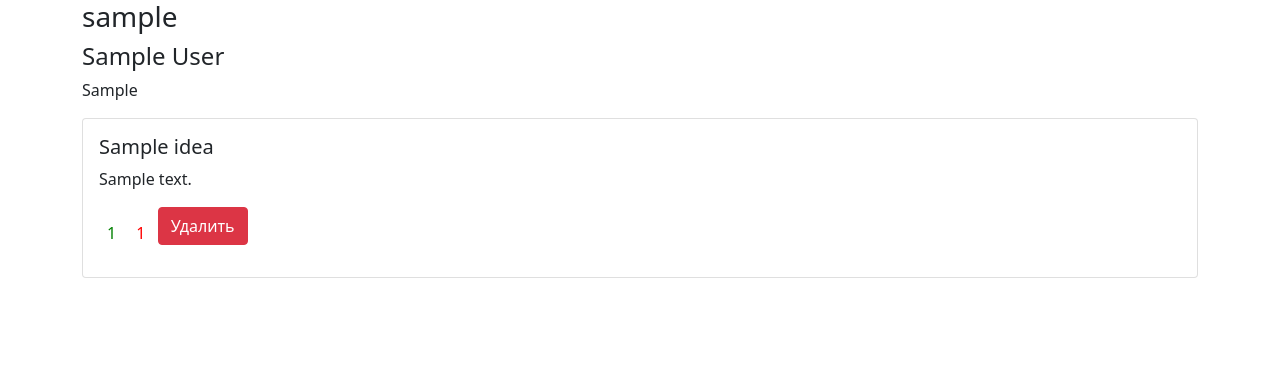
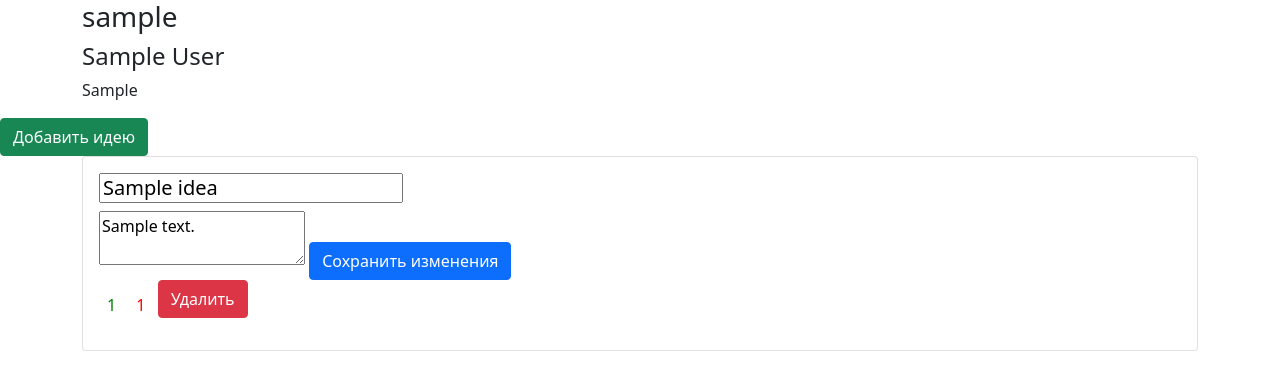
Before and after one commit to boyarivan06/Eureka, a Django app: page /profile/ in a window 1280 px wide. Shown: the top 390 px of the page. Run offline with Django 4.2, Linux system fonts and the light colour scheme; a user stored in the database is signed in; tables that the repository leaves empty hold one stand-in row (values such as "Sample post"); some libraries are stand-ins or nearby versions.

Commit message:
added idea setting

```diff
--- a/main_site/forms.py
+++ b/main_site/forms.py
@@ -19,3 +19,9 @@ class LoginForm(Form):
 class IdeaForm(Form):
     name = CharField(max_length=255, required=True)
     description = CharField(max_length=1024, required=True, widget=Textarea)
+
+
+class SetIdeaForm(Form):
+    id = CharField(max_length=100, required=True)
+    name = CharField(max_length=255, required=True)
+    description = CharField(max_length=1024, required=True, widget=Textarea)
--- a/main_site/views.py
+++ b/main_site/views.py
@@ -3,7 +3,7 @@ from django.http import JsonResponse
 from django.shortcuts import render, redirect
 from string import ascii_uppercase, ascii_lowercase, digits
 from django.contrib.auth.decorators import login_required
-from main_site.forms import RegisterForm, LoginForm, IdeaForm
+from main_site.forms import RegisterForm, LoginForm, IdeaForm, SetIdeaForm
 from main_site.models import User, Idea
 
 
@@ -94,6 +94,13 @@ def new_idea_view(request):
 
 @login_required
 def profile_view(request):
+    if request.method == 'POST':
+        form = SetIdeaForm(request.POST)
+        if form.is_valid():
+            idea = Idea.objects.filter(id=form.data['id']).first()
+            idea.name = form.data['name']
+            idea.description = form.data['description']
+            idea.save()
     context = {
         'user': request.user,
         'ideas': Idea.objects.filter(author=request.user).all()
--- a/templates/profile.html
+++ b/templates/profile.html
@@ -15,14 +15,18 @@
   <h4>{{user.first_name}} {{user.last_name}}</h4>
   <p>{{user.info}}</p>
 </div>
+<a href="{% url 'new_idea' %}" class="btn btn-success">Добавить идею</a>
 <div class="container">
         {% for idea in ideas %}
         <div class="card" id="idea{{idea.id}}">
             <div class="card-body">
-                <h5 class="card-title">{{idea.name}}</h5>
-                <p class="card-text">{{idea.description}}</p>
-                <div class="button-group">
-                </div>
+                <form action="#" method="post">
+                    {% csrf_token %}
+                    <input type="hidden" name="id" value="{{idea.id}}">
+                    <h5 class="card-title"><input type="text" name="name" value="{{idea.name}}"></h5>
+                    <textarea name="description" class="card-text">{{idea.description}}</textarea>
+                    <input class="btn btn-primary" type="submit" value="Сохранить изменения">
+                </form>
                 <p class="p-2" id='likes{{idea.id}}' style="color:green; display:inline">{{idea.likes}}</p>
                 <p class="p-2" id='dislikes{{idea.id}}' style="color:red; display:inline">{{idea.dislikes}}</p>
                 <p class="btn btn-danger" onclick="delete_idea({{idea.id}})">Удалить</p>
```
